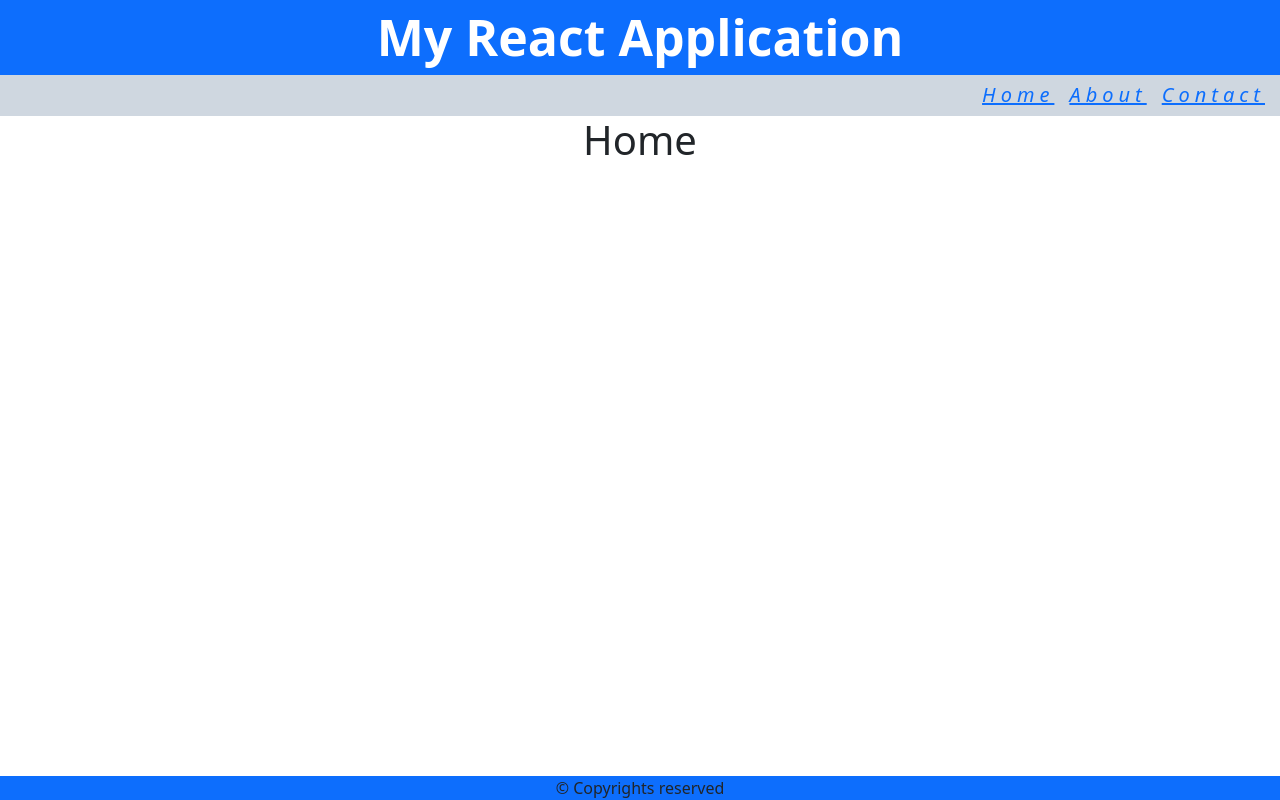
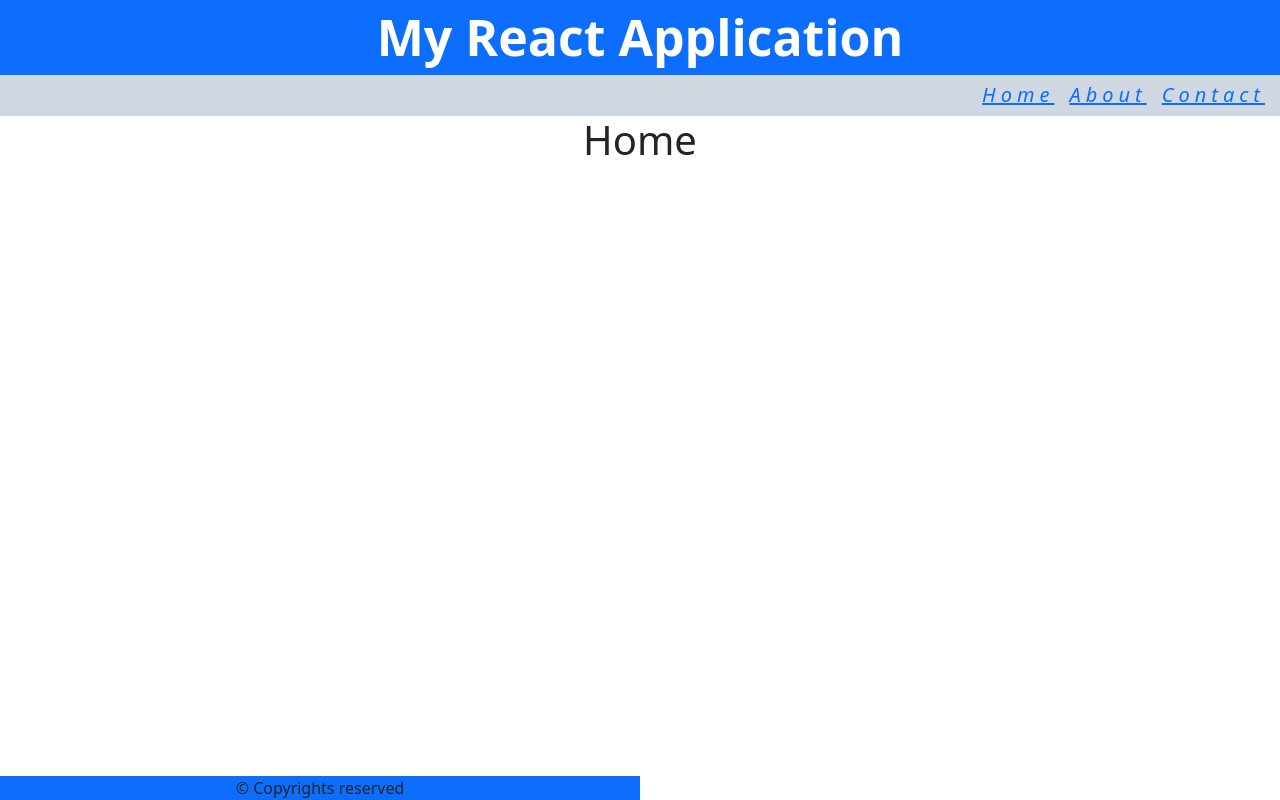
Before and after one commit to jyothsnarakesh/app-1-, a Next.js app: page / in a window 1280 px wide. Built offline with nearby package versions, Linux system fonts and the light colour scheme.

Commit message:
Footer naming convention changes

```diff
--- a/src/components/footer/footer.module.css
+++ b/src/components/footer/footer.module.css
@@ -1,5 +1,6 @@
 .footer{
     position: fixed;
     bottom: 0px;
-    width: 100%;
+    width: 50%;
+    /* footer.module.css name changed */
 }
```
